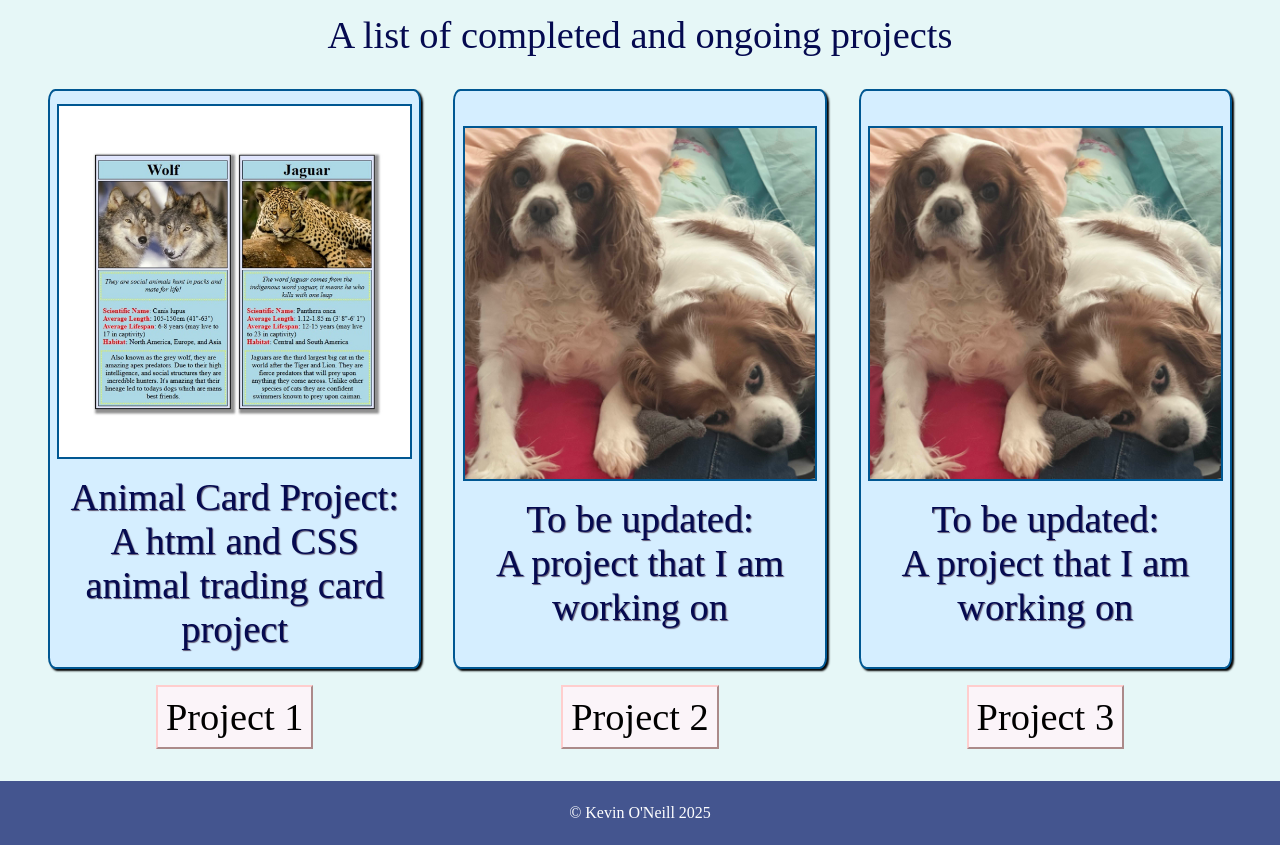
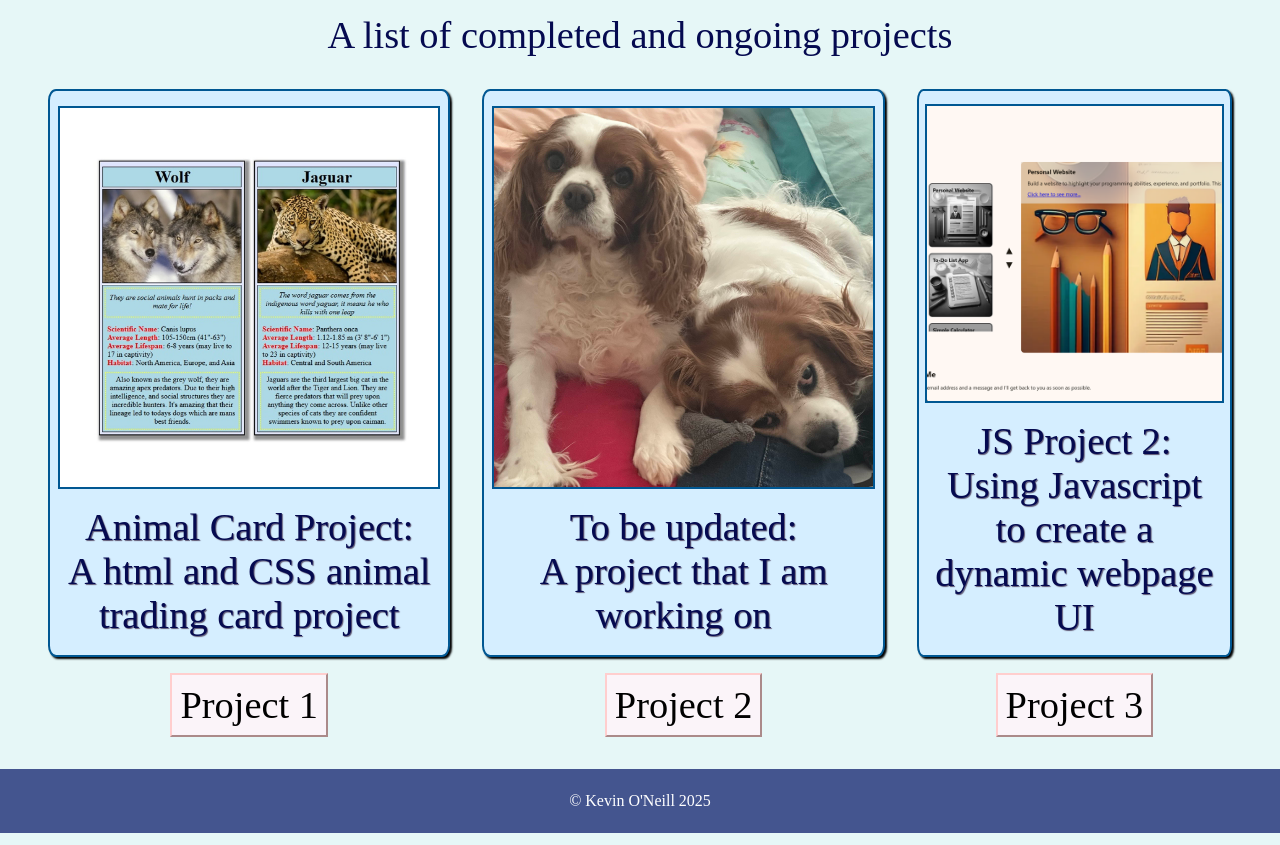
Before and after one commit to JusticeBlues/Portfolio_Project, a website: page starter/src/index.html in a window 1280 px wide. Shown: the part 1067-1912 px from the top of the page. Drawn offline with Linux system fonts and the light colour scheme.

Commit message:
Added Project 3 image and description.

```diff
--- a/starter/src/index.html
+++ b/starter/src/index.html
@@ -89,11 +89,11 @@
           <div class="latest-projects__cell">
 
             <div class="card">
-              <img class="card__image" src=img/project.jpg alt="A project image.">
-              <p class="card__description">To be updated:<br>A project that I am working on</p>
+              <img class="card__image" src=img/JS_Portfolio.png alt="a project image.">
+              <p class="card__description">JS Project 2:<br> Using Javascript to create a dynamic webpage UI</p>
             </div>
 
-            <button class="latest-projects__button">Project 3</button>
+            <button class="latest-projects__button"><a class ="latest-projects__link" href= ../Animal_Cards/card.html>Project 3</a></button>
 
           </div>
 
```
Also changed, not shown: starter/src/img/JS_Portfolio.png (added).
